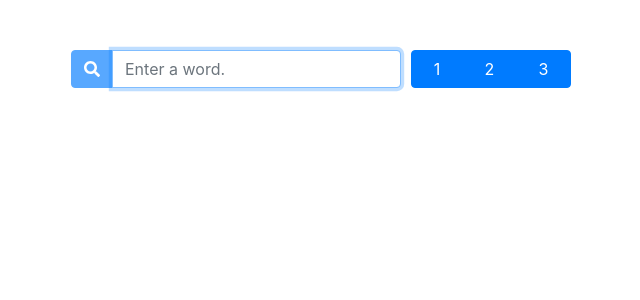
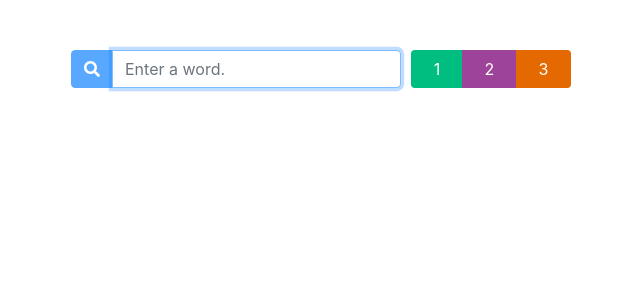
Before and after one commit to wmcooper2/Total-English-Assistant-for-Web, a React (Create React App) app: page / in a window 1280 px wide. Shown: the top 300 px of the page, without its empty margins (279-919 px from the left). Built offline with nearby package versions, Linux system fonts and the light colour scheme.

Commit message:
Got the button group to match the grade color (figured out how to override bootstrap stylings). Got the pills to change color based on the grade level, too.

```diff
--- a/src/components/gradeBtns.jsx
+++ b/src/components/gradeBtns.jsx
@@ -3,6 +3,12 @@ import React from "react";
 const GradeBtn = props => {
   const { handleClick, btnID, text } = props;
   /*const gradeColor = "grade" + btnID + "Color";*/
+  const grade1 = "rgba(0, 189, 128, 1.0)";
+  const grade2 = "rgba(157, 67, 153, 1.0)";
+  const grade3 = "rgba(228, 105, 0, 1.0)";
+  let grade = btnID;
+  let gradeColor = grade === 1 ? grade1 : grade === 2 ? grade2 : grade3;
+  let gradeBorder = "1px solid transparent";
   return (
     <div
       className={"btn btn-primary"}
@@ -10,6 +16,7 @@ const GradeBtn = props => {
         handleClick(event.target.id);
       }}
       id={btnID}
+      style={{ backgroundColor: gradeColor, border: gradeBorder }}
     >
       {text}
     </div>
--- a/src/components/results.jsx
+++ b/src/components/results.jsx
@@ -4,9 +4,15 @@ const Result = props => {
   const { topResults, searchWord } = props.props;
   console.log("props = ", props);
 
+  const grade1 = "rgba(0, 189, 128, 1.0)";
+  const grade2 = "rgba(157, 67, 153, 1.0)";
+  const grade3 = "rgba(228, 105, 0, 1.0)";
+
   let results = [];
   if (topResults.length > 1 && searchWord.length > 0) {
     for (let entry of topResults) {
+      let grade = entry.entry.grade;
+      let gradeColor = grade === "1" ? grade1 : grade === "2" ? grade2 : grade3;
       results.push(
         <li
           key={topResults.indexOf(entry)}
@@ -14,7 +20,10 @@ const Result = props => {
         >
           <span>{entry.word}</span>
           <span>{entry.entry.japanese}</span>
-          <span className="badge badge-primary badge-pill">
+          <span
+            className="badge badge-primary badge-pill"
+            style={{ backgroundColor: gradeColor }}
+          >
             {entry.entry.page}
           </span>
         </li>
```
